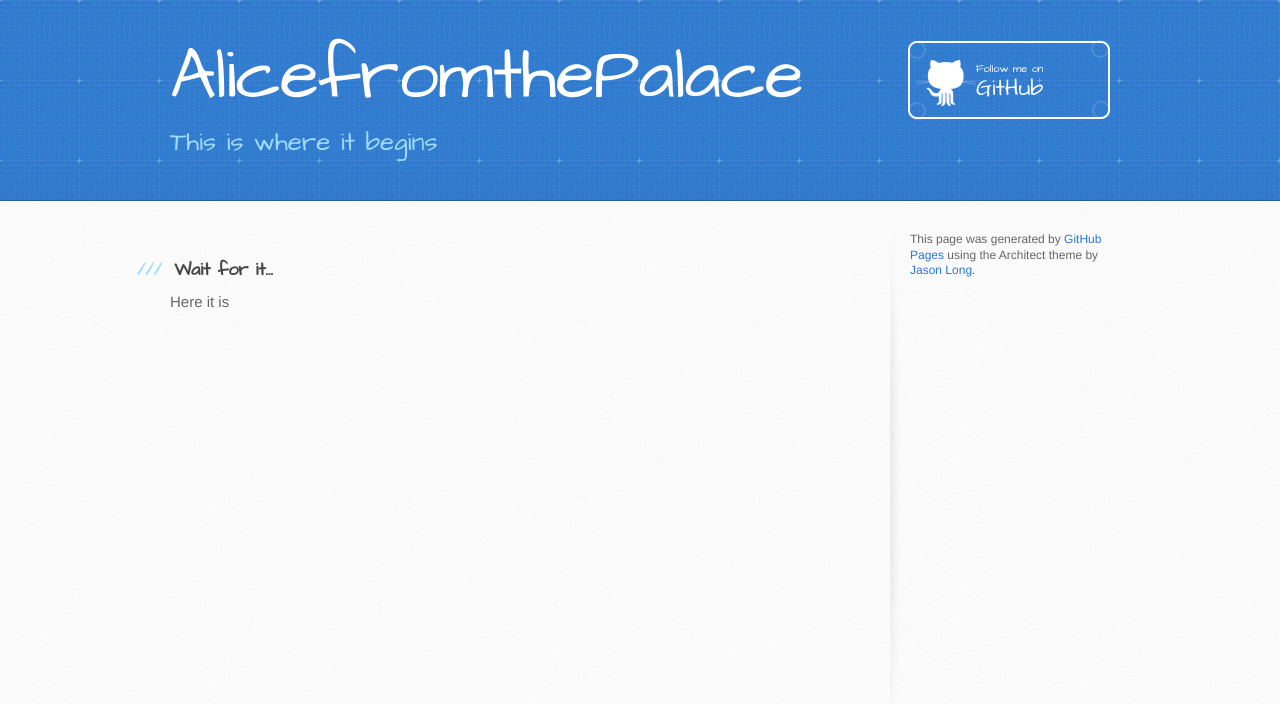
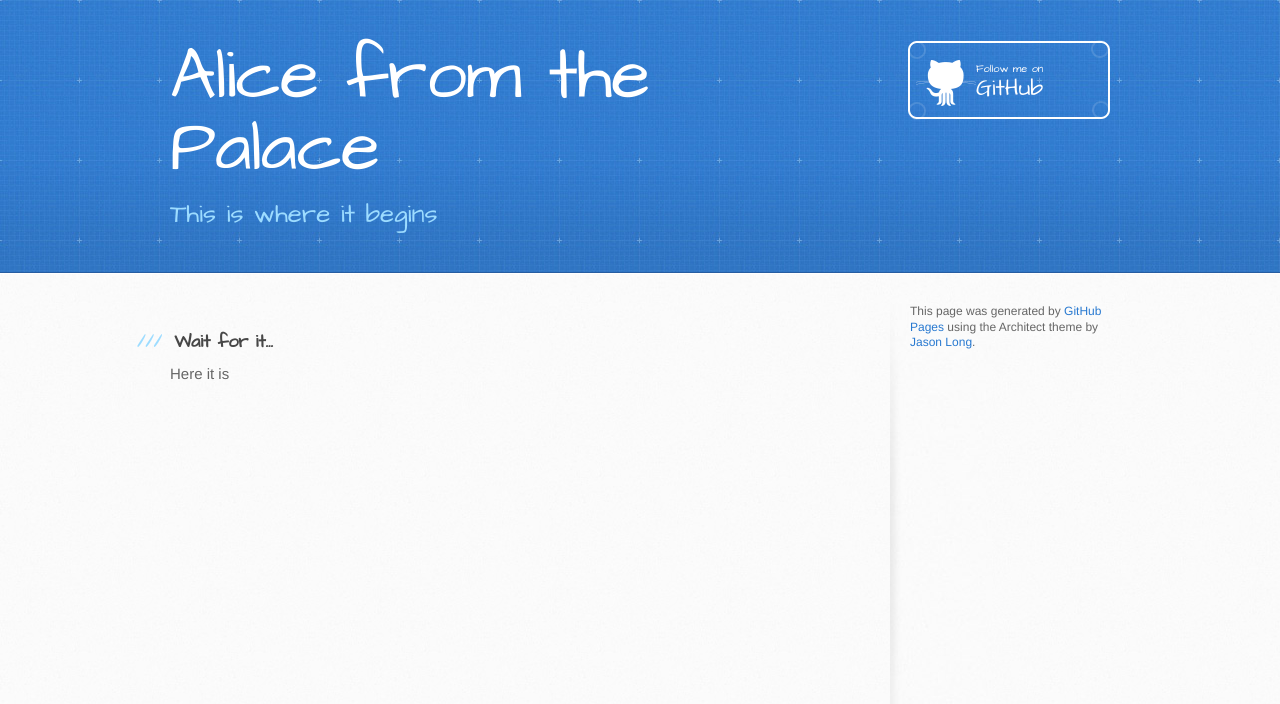
Before and after one commit to alicefromthepalace/alicefromthepalace.github.io, a plain HTML site: page index.html in a window 1280 px wide. Drawn offline with Linux system fonts and the light colour scheme.

Commit message:
Update index.html

```diff
--- a/index.html
+++ b/index.html
@@ -19,7 +19,7 @@
   <body>
     <header>
       <div class="inner">
-        <h1>AlicefromthePalace</h1>
+        <h1>Alice from the Palace</h1>
         <h2>This is where it begins</h2>
         <a href="https://github.com/alicefromthepalace" class="button"><small>Follow me on</small> GitHub</a>
       </div>
```
